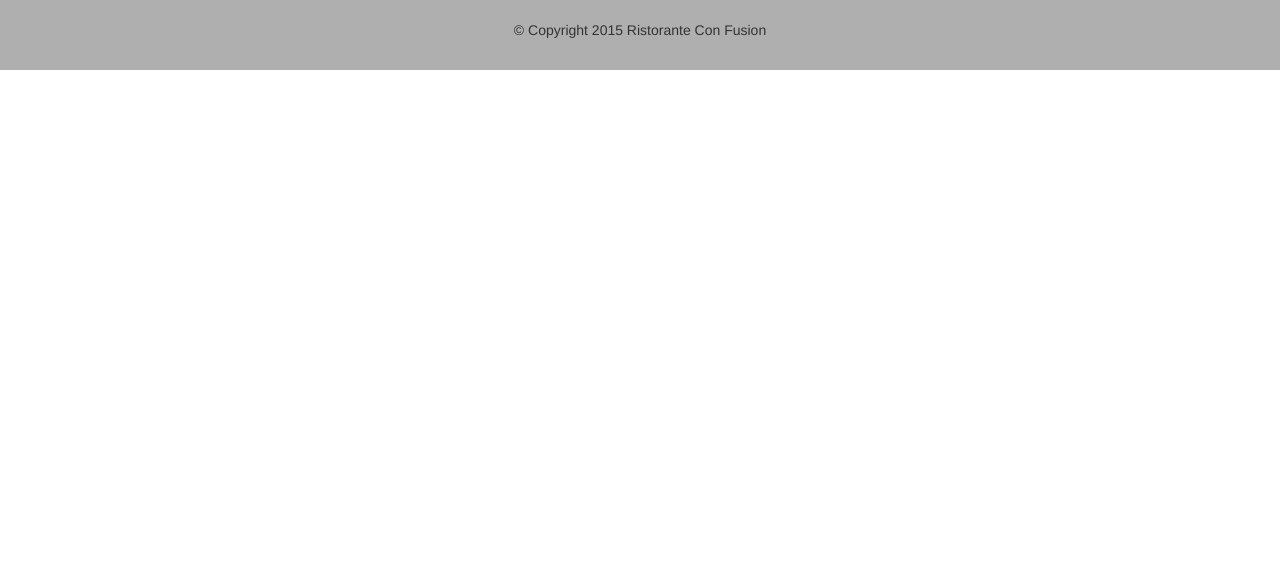
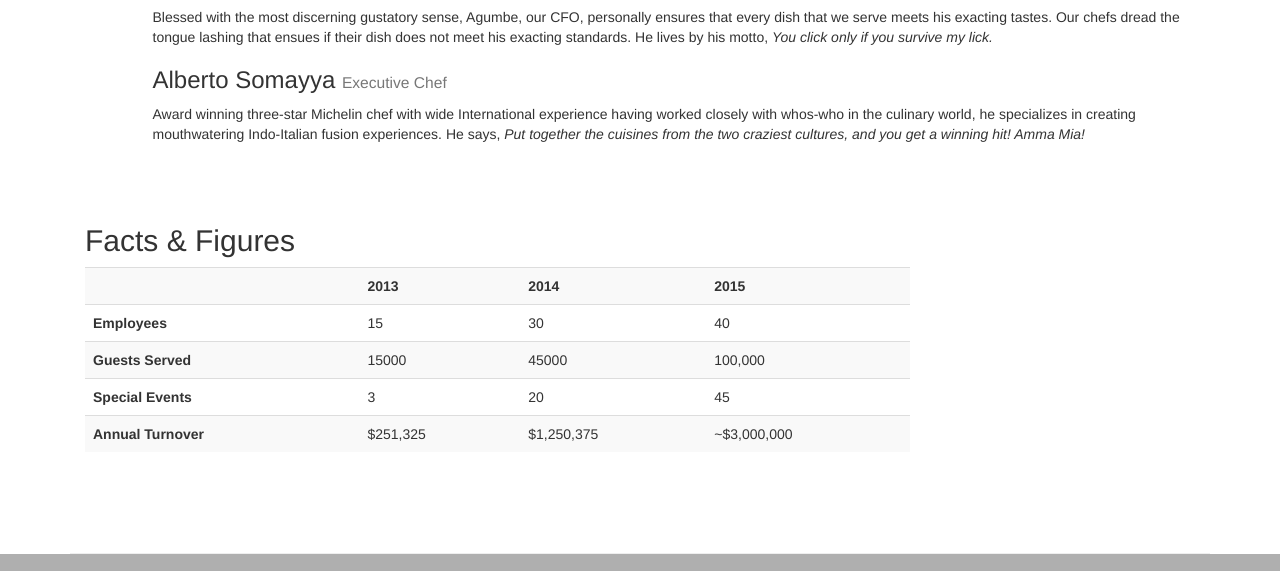
Before and after one commit to CruiseDevice/conFusion, a plain HTML site: page aboutus.html in a window 1280 px wide. Shown: the part 1456-2027 px from the top of the page. Before the commit the page ends 1526 px from the top, so only its background shows below. Drawn offline with nearby package versions, Linux system fonts and the light colour scheme.

Commit message:
Displaying Content: Tables, Panels and Wells

```diff
--- a/aboutus.html
+++ b/aboutus.html
@@ -98,6 +98,35 @@
                 <p>Started in 2010, Ristorante con Fusion quickly established itself as a culinary icon par excellence in Hong Kong. With its unique brand of world fusion cuisine that can be found nowhere else, it enjoys patronage from the A-list clientele in Hong Kong.  Featuring four of the best three-star Michelin chefs in the world, you never know what will arrive on your plate the next time you visit us.</p>
                 <p>The restaurant traces its humble beginnings to <em>The Frying Pan</em>, a successful chain started by our CEO, Mr. Peter Pan, that featured for the first time the world's best cuisines in a pan.</p>
             </div>
+            <div class="well">
+                    <blockquote>
+                        <p>You better cut the pizza in four pieces because
+                            I'm not hungry enough to eat six.</p>
+                        <footer>Yogi Berra,
+                          <cite>The Wit and Wisdom of Yogi Berra,
+                            P. Pepe, Diversion Books, 2014</cite>
+                        </footer>
+                    </blockquote>
+                </div>
+             <div class="col-xs-11 col-xs-offset-1 col-sm-4" style="padding-right:0;padding-left:0">
+                <div class="panel panel-primary">
+                    <div class="panel-heading">
+                        <h3 class="panel-title">Facts At a Glance</h3>
+                    </div>
+                    <div class="panel-body">
+                        <dl class="dl-horizontal">
+                            <dt>Started</dt>
+                            <dd>3 Feb. 2013</dd>
+                            <dt>Major Stake Holder</dt>
+                            <dd>HK Fine Foods Inc.</dd>
+                            <dt>Last Year's Turnover</dt>
+                            <dd>$1,250,375</dd>
+                            <dt>Employees</dt>
+                            <dd>40</dd>
+                       </dl>
+                    </div>
+                </div>
+            </div>
             <div>
                 <p style="padding:20px;"></p>
             </div>
@@ -116,11 +145,54 @@
                 <h3>Alberto Somayya <small>Executive Chef</small></h3>
                 <p>Award winning three-star Michelin chef with wide International experience having worked closely with whos-who in the culinary world, he specializes in creating mouthwatering Indo-Italian fusion experiences. He says, <em>Put together the cuisines from the two craziest cultures, and you get a winning hit! Amma Mia!</em></p>
             </div>
-             <div>
+            <div>
                 <p style="padding:20px;"></p>
             </div>
        </div>
+        <div class="row row-content">
+            <div class="col-xs-12 col-sm-9  ">
+                <h2>Facts &amp; Figures</h2>
+                <div class="table-responsive">
+                <table class="table table-striped">
+                    <tr>
+                        <td>&nbsp;</td>
+                        <th>2013</th>
+                        <th>2014</th>
+                        <th>2015</th>
+                    </tr>
+                    <tr>
+                        <th>Employees</th>
+                        <td>15</td>
+                        <td>30</td>
+                        <td>40</td>
+                    </tr>
+                    <tr>
+                        <th>Guests Served</th>
+                        <td>15000</td>
+                        <td>45000</td>
+                        <td>100,000</td>
+                    </tr>
+                    <tr>
+                        <th>Special Events</th>
+                        <td>3</td>
+                        <td>20</td>
+                        <td>45</td>
+                    </tr>
+                    <tr>
+                        <th>Annual Turnover</th>
+                        <td>$251,325</td>
+                        <td>$1,250,375</td>
+                        <td>~$3,000,000</td>
+                    </tr>
+                </table>
+                </div>
 
+            </div>
+             <div class="col-xs-12 col-sm-3">
+                <p style="padding:20px;">
+                </p>
+            </div>
+       </div>
     </div>
 
     <footer class="row-footer">
```
